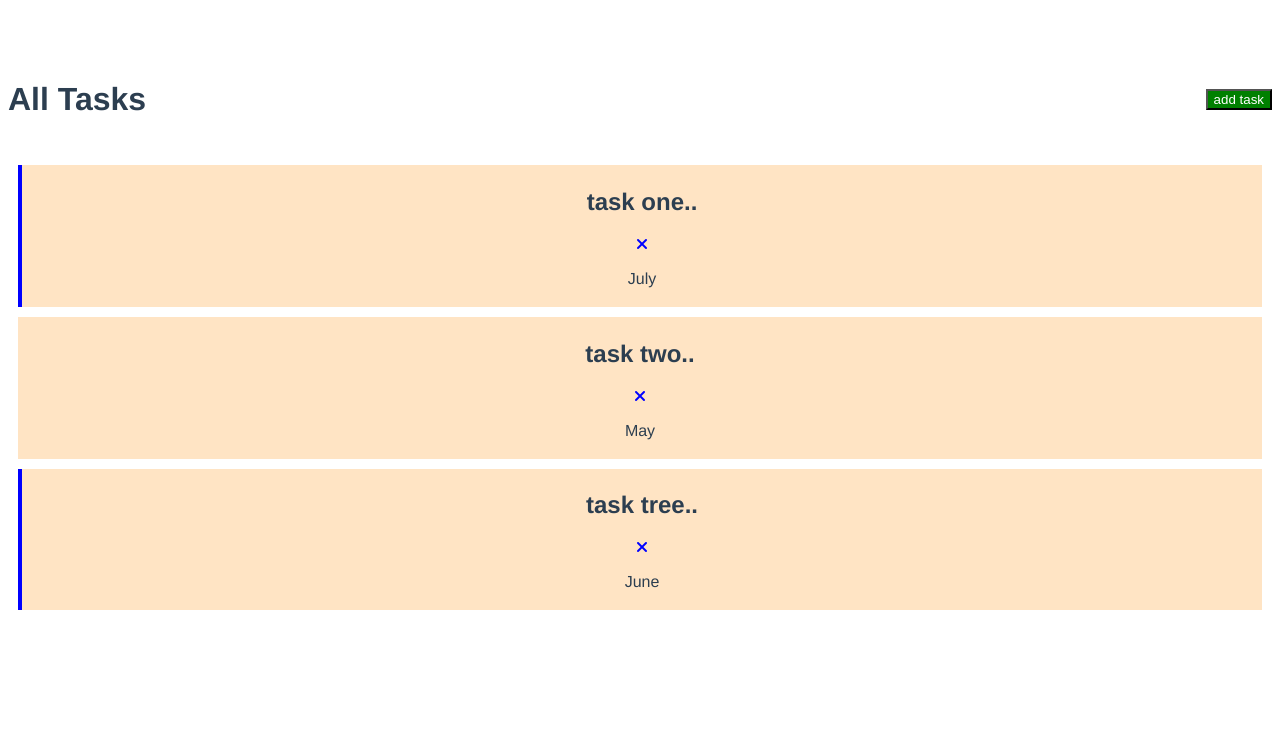
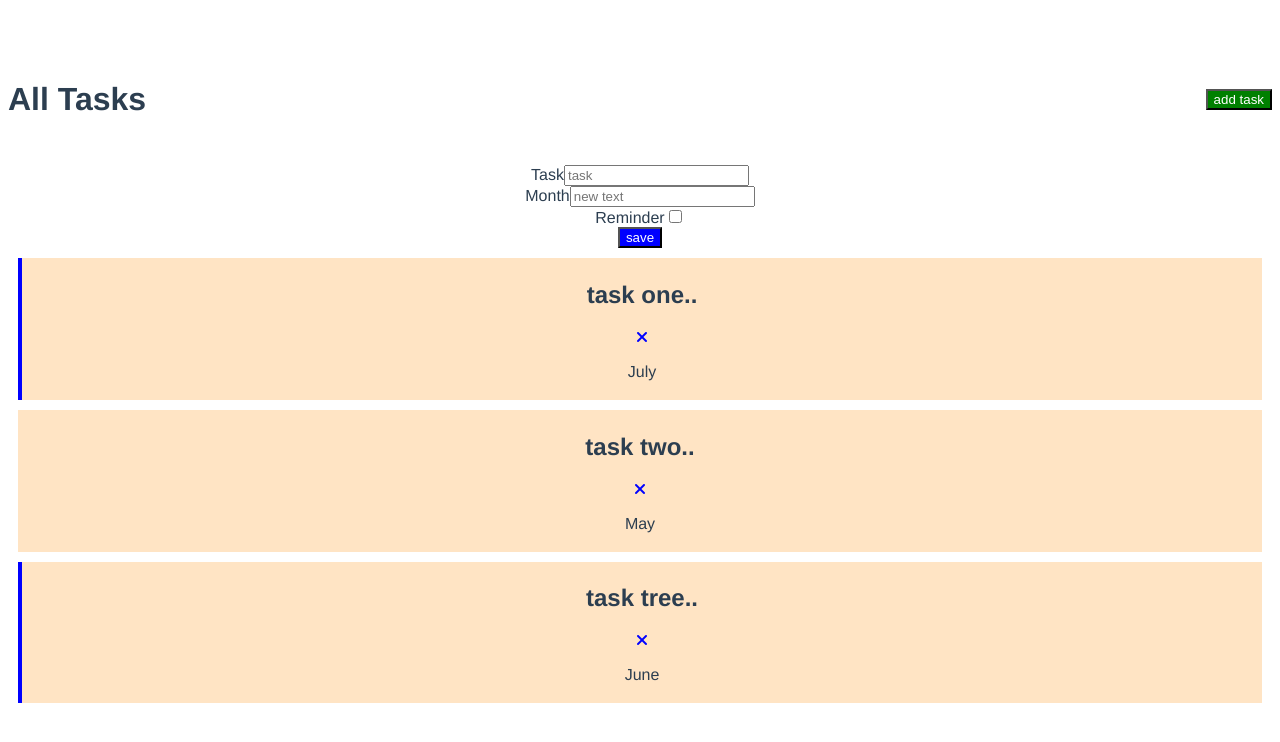
Before and after one commit to Milos89J/vue3-2023, a Vue app: page / in a window 1280 px wide. Shown: the top 742 px of the page. Built offline with nearby package versions, Linux system fonts and the light colour scheme.

Commit message:
new task/branch-fix

```diff
--- a/src/App.vue
+++ b/src/App.vue
@@ -1,6 +1,7 @@
 <template>
   <div class="containe">
     <Header title="All Tasks" />
+    <AddTask @add-task="addTask"/>
     <Tasks @double-reminder="doubleReminder" @delete-task="deleteTask" :tasks="tasks" />
   </div>
 </template>
@@ -8,11 +9,13 @@
 <script>
 import Header from "./components/Header";
 import Tasks from "./components/Tasks";
+import AddTask from "./components/AddTask";
 export default {
   name: "App",
   components: {
     Header,
     Tasks,
+    AddTask
   },
   data: function () {
     return {
@@ -20,6 +23,9 @@ export default {
     };
   },
   methods: {
+    addTask(task) {
+     this.tasks = [...this.tasks, task]
+    },
     deleteTask(id) {
       if (confirm("Warning")) {
         this.tasks = this.tasks.filter((task) => task.id !== id);
--- /dev/null
+++ b/src/components/AddTask.vue
@@ -0,0 +1,51 @@
+<template>
+  <form @submit="onSubmit" class="add-form">
+    <div class="div form-control">
+      <label>Task</label>
+      <input type="text" v-model="task" name="text" placeholder="task" />
+    </div>
+    <div class="div form-control">
+      <label>Month</label>
+      <input type="text" v-model="month" name="month" placeholder="new text" />
+    </div>
+    <div class="div form-control form-control-check">
+      <label>Reminder</label>
+      <input type="checkbox" v-model="reminder" name="reminder" />
+    </div>
+    <input type="submit" value="save" class="btn btn-block" />
+  </form>
+</template>
+
+<script>
+export default {
+  name: "AddTask",
+  data: function () {
+    return {
+      text: "",
+      month: "",
+      reminder: false,
+    };
+  },
+  methods: {
+    onSubmit(event) {
+      event.preventDefault();
+
+      const newTask = {
+        id: Math.floor(Math.random() * 100),
+        text: this.text,
+        month: this.month,
+        reminder: this.reminder
+      }
+      this.$emit('add-task', newTask)
+
+
+      this.text = '',
+      this.month = '',
+      this.reminder = false
+    },
+  },
+};
+</script>
+
+<style scoped>
+</style>
```
